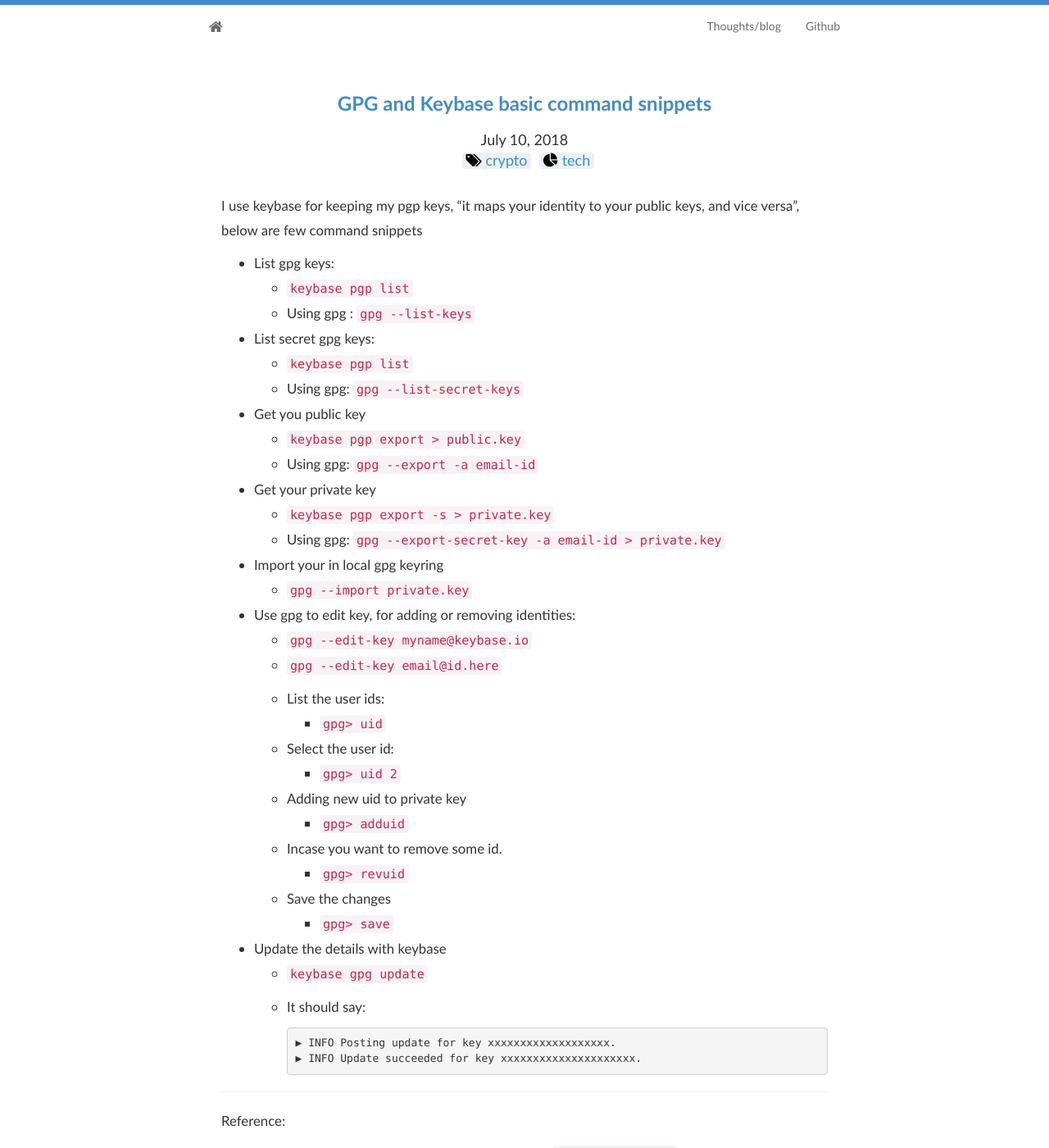
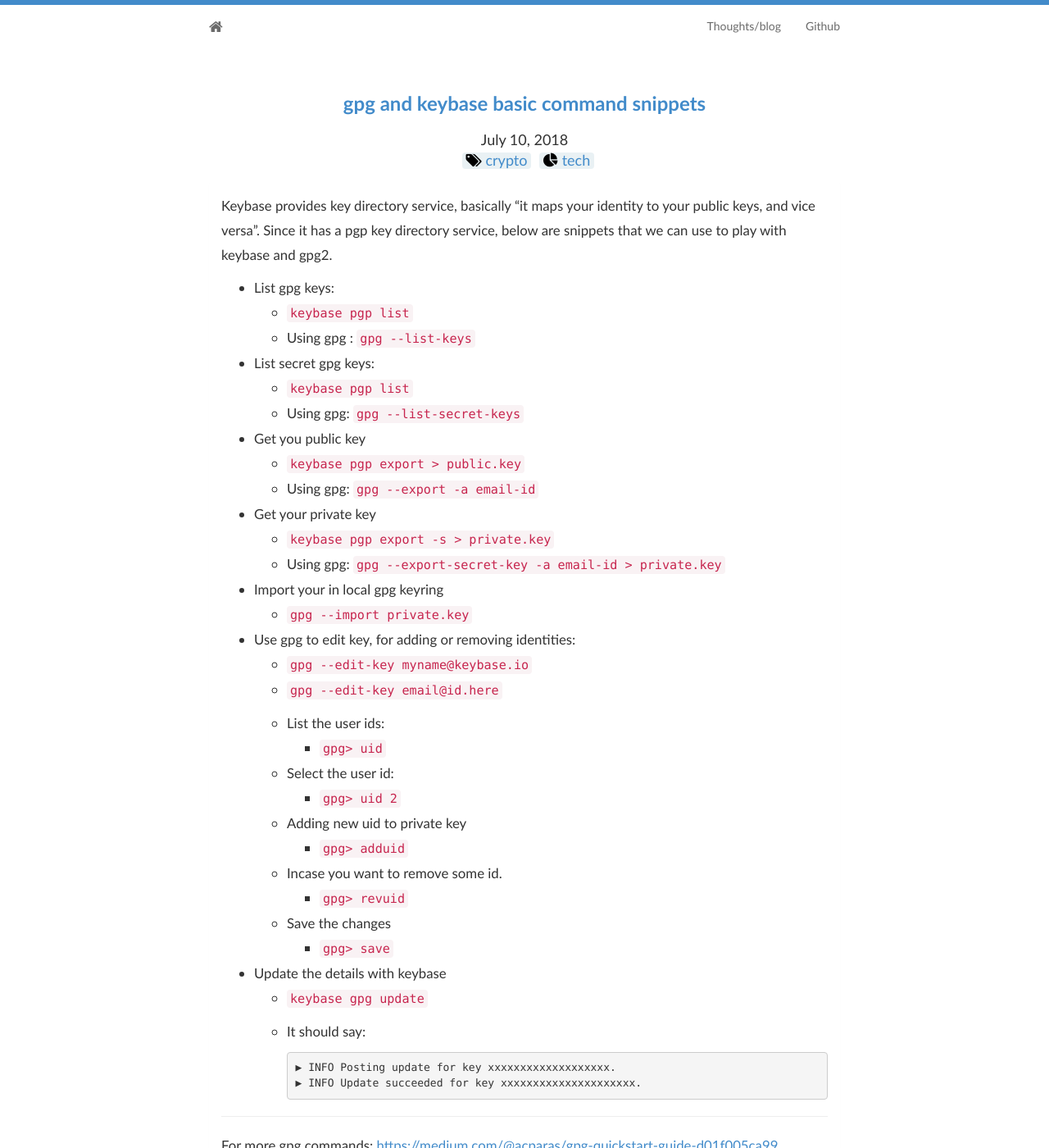
Before and after one commit to murarisumit/murarisumit.github.io, a Jekyll site: the page built from _posts/tech/_posts/2018-07-10-basic-gpg-and-keybase-command-snippets.md, in a window 1280 px wide and 1400 px high. Shown: the whole window at 82% size. Built offline with Jekyll 4.4.1, drawn with Linux system fonts in a browser that asks for light colours; nearby versions of some CDN libraries; some of the changed text lies outside the part shown.

Commit message:
Updated posts few typos

````diff
--- a/_posts/tech/2018-07-10-Basic-gpg-and-keybase-command-snippets.md
+++ b/_posts/tech/_posts/2018-07-10-basic-gpg-and-keybase-command-snippets.md
@@ -1,5 +1,5 @@
 ---
-title: GPG and Keybase basic command snippets
+title: gpg and keybase basic command snippets
 date: '2018-07-10 00:00:00 +0000'
 layout: post
 tags:
@@ -8,7 +8,8 @@
 - tech
 ---
 
-I use keybase for keeping my pgp keys, "it maps your identity to your public keys, and vice versa", below are few command snippets
+Keybase provides key directory service, basically "it maps your identity to your public keys, and vice versa". Since it has a pgp key directory service, below are snippets that we can use to play with keybase and gpg2.
+
 
 * List gpg keys:
   * `keybase pgp list`
@@ -58,6 +59,9 @@
   ```
 
 ---
+For more gpg commands: [https://medium.com/@acparas/gpg-quickstart-guide-d01f005ca99](https://medium.com/@acparas/gpg-quickstart-guide-d01f005ca99)
+
+---
 Reference:
 
 * Keybase command line tool in-build help, Usage : `keybase pgp help`
````
